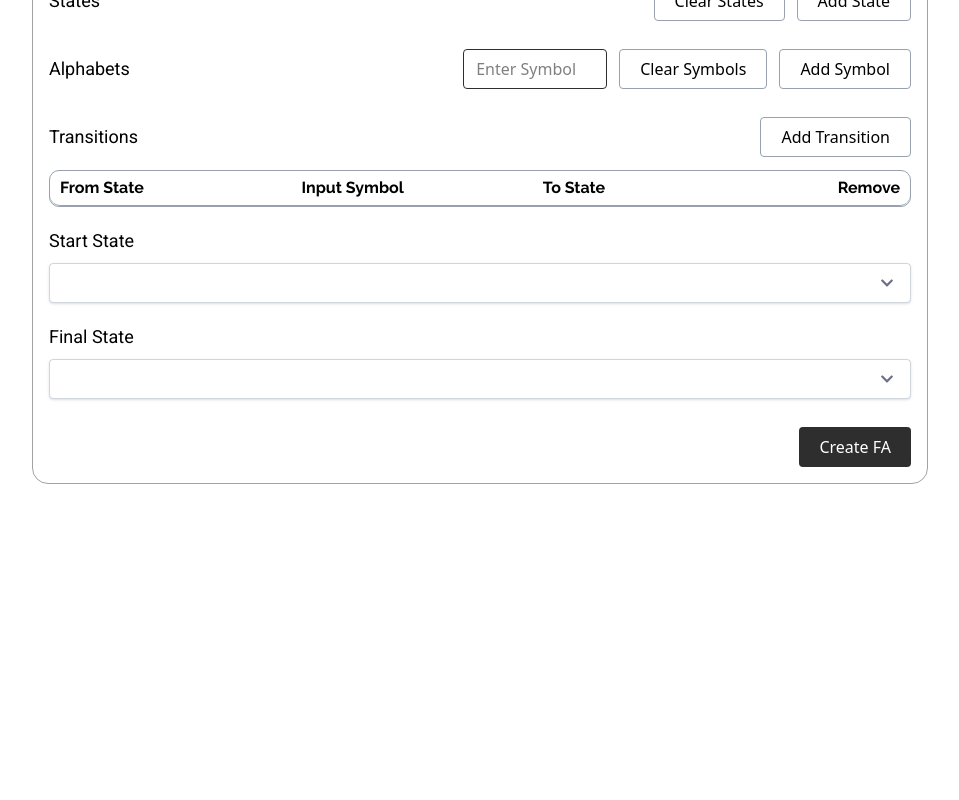
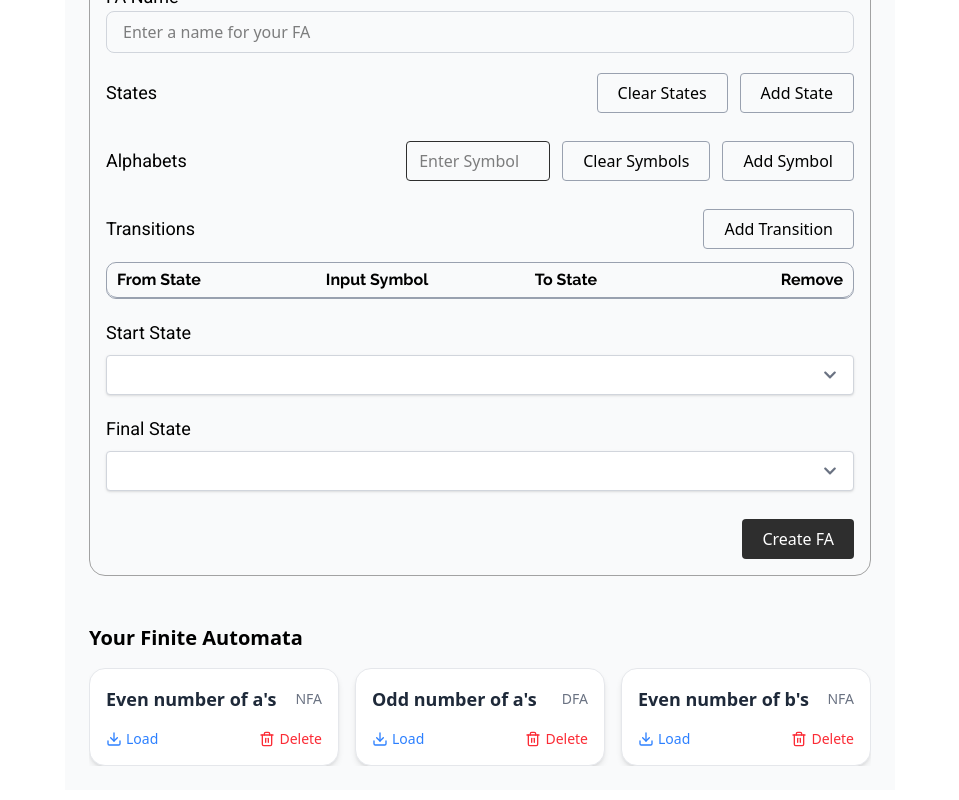
Before and after one commit to Leangchhay1523/automata-project, a React (Vite) app: page / in a window 1280 px wide. Shown: the part 212-1012 px from the top of the page, without its empty margins (160-1119 px from the left). Before the commit the page ends 800 px from the top, so only its background shows below. Built offline with nearby package versions, Linux system fonts and the light colour scheme.

Commit message:
FaHistoryLayout

```diff
--- a/package.json
+++ b/package.json
@@ -12,10 +12,12 @@
   "dependencies": {
     "@tailwindcss/vite": "^4.1.6",
     "autoprefixer": "^10.4.21",
+    "lucide-react": "^0.513.0",
     "postcss": "^8.5.3",
     "react": "^19.1.0",
     "react-dom": "^19.1.0",
     "react-icons": "^5.5.0",
+    "react-router-dom": "^6.30.1",
     "tailwindcss": "^4.1.6"
   },
   "devDependencies": {
--- a/src/App.jsx
+++ b/src/App.jsx
@@ -1,15 +1,37 @@
 import { useState } from "react";
 import "./App.css";
-import Button from "./components/common/Button";
 import FaFormLayout from "./components/FaForm/FaFormLayout";
-import Input from "./components/common/Input";
-import { FaPlus } from "react-icons/fa6";
+import FAHistoryLayout from "./components/FaHistory/FaHistoryLayout.jsx";
 
 function App() {
+  const dummyData = [
+    { title: "Even number of a's", type: "NFA" },
+    { title: "Odd number of a's", type: "DFA" },
+    { title: "Even number of b's", type: "NFA" },
+    { title: "Even number of b's", type: "NFA" },
+    { title: "Even number of b's", type: "NFA" },
+    { title: "Even number of b's", type: "NFA" },
+    { title: "Even number of b's", type: "NFA" },
+    { title: "Even number of b's", type: "NFA" },
+  ];
+
   return (
-    <>
-      <FaFormLayout />
-    </>
+    <div className="min-h-screen bg-gray-50 p-6">
+      <h1 className="text-3xl font-bold text-center mb-8">
+        Finite Automata Analyzer
+      </h1>
+
+      {/* Creation Form */}
+      <div className="mb-12">
+        <FaFormLayout />
+      </div>
+
+      {/* FA History */}
+      <div>
+        <h2 className="text-xl font-semibold mb-4">Your Finite Automata</h2>
+        <FAHistoryLayout history={dummyData} />
+      </div>
+    </div>
   );
 }
 
--- a/src/components/FaHistory/FaCard.jsx
+++ b/src/components/FaHistory/FaCard.jsx
@@ -1,3 +1,26 @@
-export default function FaCard() {
-  return;
-}
+// FACard.jsx
+import React from "react";
+import { Download, Trash2 } from "lucide-react";
+
+const FACard = ({ data }) => {
+  return (
+    <div className="min-w-[250px] max-w-[250px] p-4 bg-white rounded-lg shadow-md border border-gray-200">
+      <div className="flex justify-between items-center mb-2">
+        <h3 className="font-semibold text-lg text-gray-800">{data.title}</h3>
+        <span className="text-sm text-gray-500">{data.type}</span>
+      </div>
+      <div className="flex justify-between mt-4">
+        <button className="inline-flex items-center gap-1 text-sm text-blue-500 hover:underline">
+          <Download className="w-4 h-4" />
+          <span>Load</span>
+        </button>
+        <button className="inline-flex items-center gap-1 text-sm text-red-500 hover:underline">
+          <Trash2 className="w-4 h-4" />
+          <span>Delete</span>
+        </button>
+      </div>
+    </div>
+  );
+};
+
+export default FACard;
--- a/src/components/FaHistory/FaHistoryLayout.jsx
+++ b/src/components/FaHistory/FaHistoryLayout.jsx
@@ -1,3 +1,16 @@
-export default function FaHistoryLayout() {
-  return;
-}
+import React from "react";
+import FACard from "./FaCard";
+
+const FAHistoryLayout = ({ history }) => {
+  return (
+    <div className="w-full overflow-x-auto">
+      <div className="flex w-[calc(250px*3+2rem)] space-x-4">
+        {history.map((item, index) => (
+          <FACard key={index} data={item} />
+        ))}
+      </div>
+    </div>
+  );
+};
+
+export default FAHistoryLayout;
```
Also changed, not shown: 1 other file (tests, documents, lock files or other folders).
